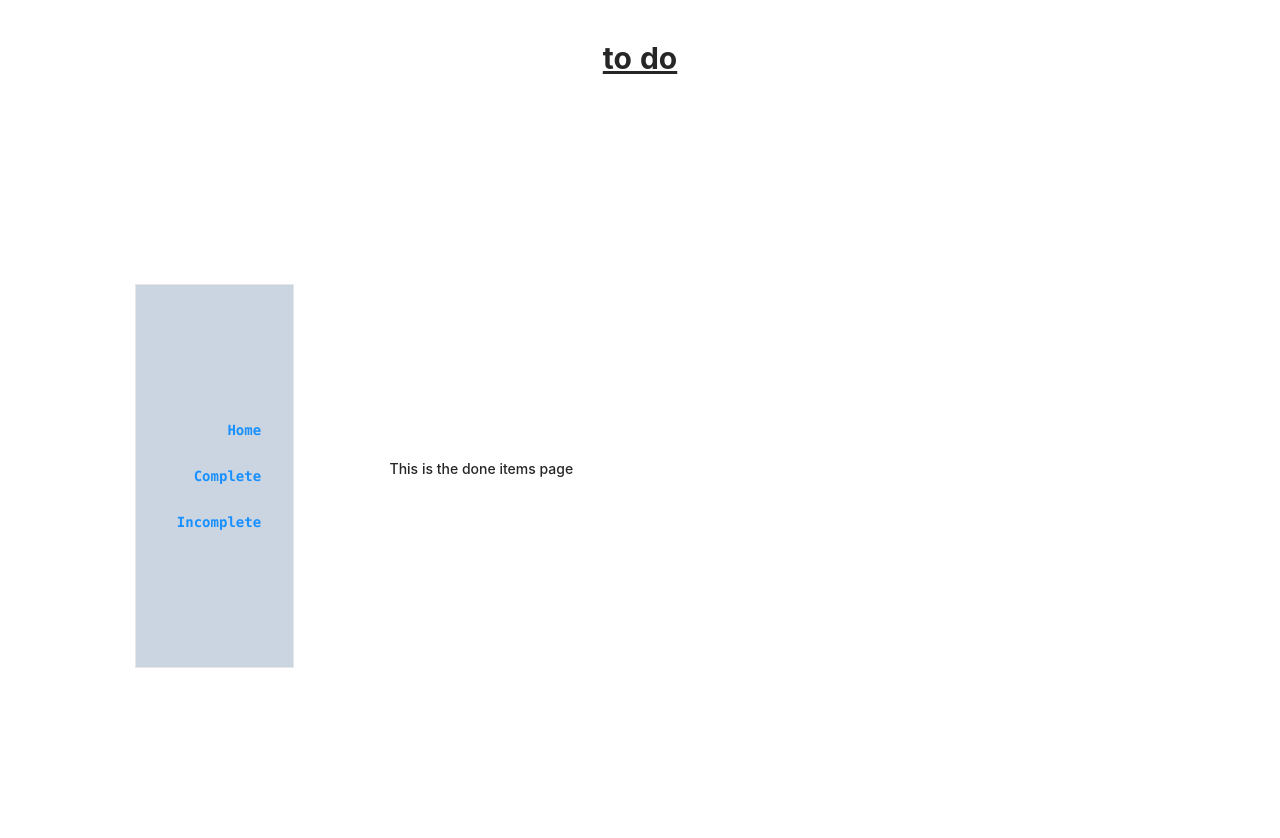
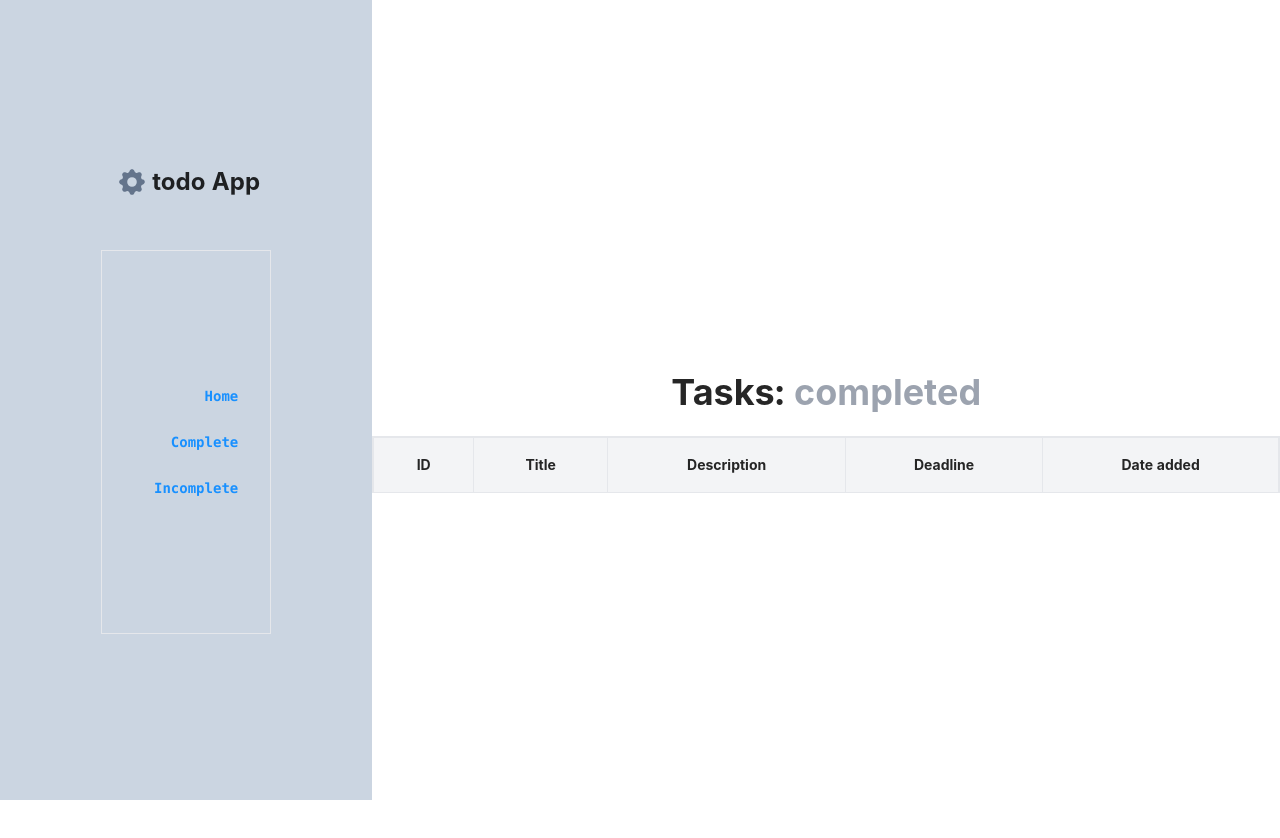
Before and after one commit to EvansMutwiri/ToDoApp, a Vue app: page /complete in a window 1280 px wide. Shown: the top 838 px of the page. After the commit the page ends 800 px from the top, so only its background shows below. Built offline with nearby package versions, Linux system fonts and the light colour scheme.

Commit message:
Add changes to ui - track editing states

```diff
--- a/src/App.vue
+++ b/src/App.vue
@@ -1,15 +1,29 @@
 <script setup>
 import { RouterLink, RouterView } from 'vue-router'
+import WorkVue from './components/icons/Work.vue';
+
+let headerIcon = {
+    template: `
+        <div class="header-icon">
+            <WorkVue />
+        </div>
+    `
+}
 </script>
 
 <template>
-<div class="container mx-auto px-10">
-  <h1 class="text-3xl font-bold m-0 underline pt-10 px-auto text-center">{{ $store.state.title }}</h1>
-  <div class="app flex h-screen overflow-hidden">
+<div class="container mx-auto">
+  <div class="app flex overflow-scroll">
 
-    <div class="header w-2/5 p-4 flex flex-col space-y-10 justify-center">
+    <div class="header w-2/5 p-4 flex flex-col space-y-10 justify-center bg-slate-300">
 
-      <nav class="font-mono font-bold flex flex-col space-y-6 px-8 py-36 justify-center border mx-auto text-right w-1/2 h-1/2 bg-slate-300">
+  <div>
+    <div class="flex justify-center items-start">
+        <WorkVue /><h1 class="text-2xl font-bold ">{{ $store.state.title }} App</h1>
+    </div>
+  </div>
+
+      <nav class="font-mono font-bold flex flex-col space-y-6 px-8 py-36 justify-center border mx-auto text-right w-1/2 h-1/2">
         <RouterLink class="hover:text-slate-50 focus:text-slate-50 focus:underline focus:underline-offset-8" to="/">Home</RouterLink>
         <RouterLink class="hover:text-slate-50 focus:text-slate-50 focus:underline focus:underline-offset-8" to="/complete">Complete</RouterLink>
         <RouterLink class="hover:text-slate-50 focus:text-slate-50 focus:underline focus:underline-offset-8" to="/incomplete">Incomplete</RouterLink>
--- a/src/components/Complete.vue
+++ b/src/components/Complete.vue
@@ -1,12 +1,50 @@
 <template>
-    <div>
-        <h1>This is the done items page</h1>
-        <!-- {{ $store.state.toDoListComplete }} -->
-        <ul>
-            <li v-for="task in tasks" :key="task.id">
-                {{ task.title }}
-            </li>
-        </ul>
+    <div class="w-full text-center">
+        <div class="home mt-10 text-4xl py-6 font-bold">
+            Tasks: <span class="text-gray-400">completed</span>
+        </div>
+        <div class="overflow-x-auto border-x border-t">
+            <table class="table-auto w-full">
+               <thead class="border-b">
+                  <tr class="bg-gray-100">
+                     <th class="text-center p-4 border font-bold">
+                        ID
+                     </th>
+                     <th class="text-center p-4 border font-bold">
+                        Title
+                     </th>
+                     <th class="text-center p-4 border font-bold">
+                        Description
+                     </th>
+                     <th class="text-center p-4 border font-bold">
+                        Deadline
+                     </th>
+                     <th class="text-center p-4 border font-bold">
+                        Date added
+                     </th>
+                  </tr>
+               </thead>
+               <tbody>
+                  <tr class="border-b hover:bg-gray-50" v-for="task in tasks" :key="task.id">
+                     <td class="p-4 border">
+                        {{ task.id }}
+                     </td>
+                     <td class="p-4 border">
+                        {{ task.title }}
+                     </td>
+                     <td class="p-4 border">
+                        {{ task.description }}
+                     </td>
+                     <td class="p-4 border">
+                        {{ task.deadline }}
+                     </td>
+                        <td class="p-4 border">
+                            {{ task.date_added }}
+                        </td>
+                  </tr>
+               </tbody>
+            </table>
+         </div>
     </div>
 </template>
 
--- a/src/components/Home.vue
+++ b/src/components/Home.vue
@@ -1,31 +1,27 @@
 <template>
-    <div class="flex flex-col space-y-8">
-        <div class="home -mt-10 text-4xl py-6 font-bold">
-            Home: <span class="text-gray-400">all</span> <span class="text-gray-200"> tasks</span>
+    <div class="w-full text-center">
+        <div class="home mt-10 text-4xl py-6 font-bold">
+            Home: <span class="text-gray-400">all</span> <span class="text-gray-400"> tasks</span>
+        </div>
 
-        </div>
-        <!-- Id (This should be auto generated by the application at the point of saving a task) <br>
-        Title <br>
-        Description <br>
-        Date Added (This should be automatically generated by the task app and should pick the current date and time
-        when the task is added) <br>
-        Deadline (Date) <br>
-        Date <br>
-        Completed (Date) <br> -->
-
-        <form v-on:submit.prevent="addNewTask()" class="space-y-2">
-            <input type="text" class="w-full p-2 border-2 border-gray-400" placeholder="Task title..."
+        <form v-if="input" v-on:submit.prevent="addNewTask()" class="space-y-2 border sm:p-10 bg-gray-100 shadow-xl">
+            <input type="text" class="w-full p-2 border border-gray-400" placeholder="Task title..."
                 v-model.lazy="newTask.title">
-            <input type="text" class="w-full p-2 border-2 border-gray-400" placeholder="Task description..."
+            <input type="text" class="w-full p-2 border border-gray-400" placeholder="Task description..."
                 v-model.lazy="newTask.description">
-            <input type="date" class="w-full p-2 border-2 border-gray-400" placeholder="Task deadline..."
+            <input type="date" class="w-full p-2 border border-gray-400" placeholder="Task deadline..."
                 v-model.lazy="newTask.deadline">
 
-            <button class="w-full p-2 border-2 border-gray-400">{{this.editing ? 'Update' : 'Add'}}</button>
+            <button class="w-full p-2 border border-gray-400 bg-slate-50 hover:bg-slate-200">{{ this.editing ? 'Update' :
+                    'Add'
+            }}</button>
 
         </form>
-        <div>
-            <table v-if="tasks.length">
+        <button v-else v-on:click="input = true" class="w-full p-2 border border-gray-400">
+            Add Task
+        </button>
+        <div class="mt-10">
+            <table v-if="tasks.length" v-show="!input" class="table-auto">
                 <thead>
                     <tr>
                         <th class="p-4">Done</th>
@@ -37,25 +33,29 @@
                     </tr>
                 </thead>
                 <tbody>
-                    <tr v-for="task in tasks" :key="task.id" v-bind:class="{completed: task.completed}">
+                    <tr v-for="task in tasks" :key="task.id" v-bind:class="{ completed: task.completed }"
+                        class="border hover:text-gray-400">
                         <td class="p-4 cursor-pointer">
-                            <!-- <button class="bg-sky-500 hover:bg-sky-700 text-white font-bold py-2 px-4 rounded"
-                                @click="completeTask(task)">
-                                Done
-                            </button> -->
-                            <input class="cursor-pointer bg-red-100 border-red-300 text-red-500 focus:ring-red-200" type="checkbox" v-model="task.completed" @click="completeTask(task)">
+                            <input class="cursor-pointer bg-red-100 border-red-300 text-red-500 focus:ring-red-200"
+                                type="checkbox" v-model="task.completed" @click="completeTask(task)">
                         </td>
                         <td class="p-4">{{ task.id }}</td>
                         <td class="p-4">{{ task.title }}</td>
                         <td class="p-4">{{ task.date_added }}</td>
-                        <td class="p-4">{{ task.completed === true ? new Date().getFullYear() + '-' + (new Date().getMonth() + 1) + '-' + new Date().getDate() : 'ongoing' }}</td>
+                        <td class="p-4">{{ task.completed === true ? new Date().getFullYear() + '-' + (new
+                                Date().getMonth() + 1) + '-' + new Date().getDate() : 'ongoing'
+                        }}</td>
 
                         <td class="p-4">{{ task.deadline }}</td>
 
                         <td class="p-4">
                             <button class="bg-blue-500 hover:bg-blue-700 text-white font-bold py-2 px-4 rounded"
                                 @click="setTask(task)">
-                                Edit
+                                <svg xmlns="http://www.w3.org/2000/svg" class="h-6 w-6" fill="none" viewBox="0 0 24 24"
+                                    stroke="currentColor" stroke-width="2">
+                                    <path stroke-linecap="round" stroke-linejoin="round"
+                                        d="M11 5H6a2 2 0 00-2 2v11a2 2 0 002 2h11a2 2 0 002-2v-5m-1.414-9.414a2 2 0 112.828 2.828L11.828 15H9v-2.828l8.586-8.586z" />
+                                </svg>
                             </button>
                         </td>
                         <td class="p-4">
@@ -67,6 +67,9 @@
                     </tr>
                 </tbody>
             </table>
+            <div v-else class="text-center text-gray-500">
+                No tasks found...
+            </div>
         </div>
     </div>
 </template>
@@ -100,6 +103,7 @@ export default {
         },
         editedTask: null,
         editing: false,
+        input: false
     }),
     methods: {
         addNewTask() {
@@ -108,7 +112,13 @@ export default {
 
             if (this.editedTask === null) {
 
+                if (this.newTask.title === '' || this.newTask.description === '' || this.newTask.deadline === '') {
+                    alert('Please fill in all the fields');
+                    return;
+                }
+
                 this.$store.dispatch('addNewTask', this.newTask);
+                this.input = false;
                 this.newTask = {
                     title: '',
                     description: '',
@@ -116,15 +126,16 @@ export default {
                     date_added: new Date().getFullYear() + '-' + (new Date().getMonth() + 1) + '-' + new Date().getDate(),
                     deadline: '',
                     completed: false,
-                completed_date: 'ongoing'
+                    completed_date: 'ongoing',
                 }
             } else {
                 this.$store.dispatch('editTask', this.editedTask);
                 this.editedTask = null;
+                this.input = false;
             }
             this.clearFields();
         },
-        clearFields(){
+        clearFields() {
             this.newTask = {
                 title: '',
                 description: '',
@@ -137,6 +148,9 @@ export default {
                 this.editing = false;
         },
         deleteTask(task) {
+            let conf = confirm('Are you sure you want to delete this task?');
+            if (conf === false) return;
+
             this.$store.dispatch('deleteTask', task);
             // console.log('delete', task.id);
         },
@@ -149,6 +163,7 @@ export default {
         },
         setTask(task) {
             // this.$store.dispatch('setTask', { id, task });
+            this.input = true;
             this.editing = true;
             this.newTask = task;
             this.editedTask = task;
@@ -163,8 +178,8 @@ export default {
 
 <style scoped>
 .completed {
-    background-color: #ffffff;
+    color: #ffffff;
     /* text-decoration: line-through; */
-    color: #d0d0d0;
+    background-color: #86EFAC;
 }
 </style>
--- a/src/components/Incomplete.vue
+++ b/src/components/Incomplete.vue
@@ -1,12 +1,51 @@
 <template>
     <div class="undone w-full text-center">
-        <h1>This is the un-done items page</h1>
-        <!-- {{ $store.state.toDoListIncomplete }} -->
-        <ul>
-            <li v-for="task in tasks" :key="task.id">
-                {{ task.title }}
-            </li>
-        </ul>
+        <div class="home mt-10 text-4xl py-6 font-bold">
+            Tasks: <span class="text-gray-400">in</span> <span class="text-gray-200"> progress</span>
+        </div>
+
+        <div class="overflow-x-auto border-x border-t">
+            <table class="table-auto w-full">
+               <thead class="border-b">
+                  <tr class="bg-gray-100">
+                     <th class="text-center p-4 border font-bold">
+                        ID
+                     </th>
+                     <th class="text-center p-4 border font-bold">
+                        Title
+                     </th>
+                     <th class="text-center p-4 border font-bold">
+                        Description
+                     </th>
+                     <th class="text-center p-4 border font-bold">
+                        Deadline
+                     </th>
+                     <th class="text-center p-4 border font-bold">
+                        Date added
+                     </th>
+                  </tr>
+               </thead>
+               <tbody>
+                  <tr class="border-b hover:bg-gray-50" v-for="task in tasks" :key="task.id">
+                     <td class="p-4 border">
+                        {{ task.id }}
+                     </td>
+                     <td class="p-4 border">
+                        {{ task.title }}
+                     </td>
+                     <td class="p-4 border">
+                        {{ task.description }}
+                     </td>
+                     <td class="p-4 border">
+                        {{ task.deadline }}
+                     </td>
+                        <td class="p-4 border">
+                            {{ task.date_added }}
+                        </td>
+                  </tr>
+               </tbody>
+            </table>
+         </div>
     </div>
 </template>
 
--- /dev/null
+++ b/src/components/icons/Work.vue
@@ -0,0 +1,5 @@
+<template>
+    <svg xmlns="http://www.w3.org/2000/svg" class="h-8 w-8 mx-1" viewBox="0 0 20 20" fill="#64748B">
+  <path fill-rule="evenodd" d="M11.49 3.17c-.38-1.56-2.6-1.56-2.98 0a1.532 1.532 0 01-2.286.948c-1.372-.836-2.942.734-2.106 2.106.54.886.061 2.042-.947 2.287-1.561.379-1.561 2.6 0 2.978a1.532 1.532 0 01.947 2.287c-.836 1.372.734 2.942 2.106 2.106a1.532 1.532 0 012.287.947c.379 1.561 2.6 1.561 2.978 0a1.533 1.533 0 012.287-.947c1.372.836 2.942-.734 2.106-2.106a1.533 1.533 0 01.947-2.287c1.561-.379 1.561-2.6 0-2.978a1.532 1.532 0 01-.947-2.287c.836-1.372-.734-2.942-2.106-2.106a1.532 1.532 0 01-2.287-.947zM10 13a3 3 0 100-6 3 3 0 000 6z" clip-rule="evenodd" />
+</svg>
+</template>
--- a/src/data/store.js
+++ b/src/data/store.js
@@ -4,7 +4,7 @@ import axios from "axios";
 export default createStore({
   state: {
     // data
-    title: "to do ",
+    title: "todo",
     toDoList: [],
     toDoListComplete: [],
     toDoListUncomplete: [],
```
Also changed, not shown: src/views/HomeView.vue (+2 -8 lines). Lines whose indentation alone changed are shown as unchanged.
